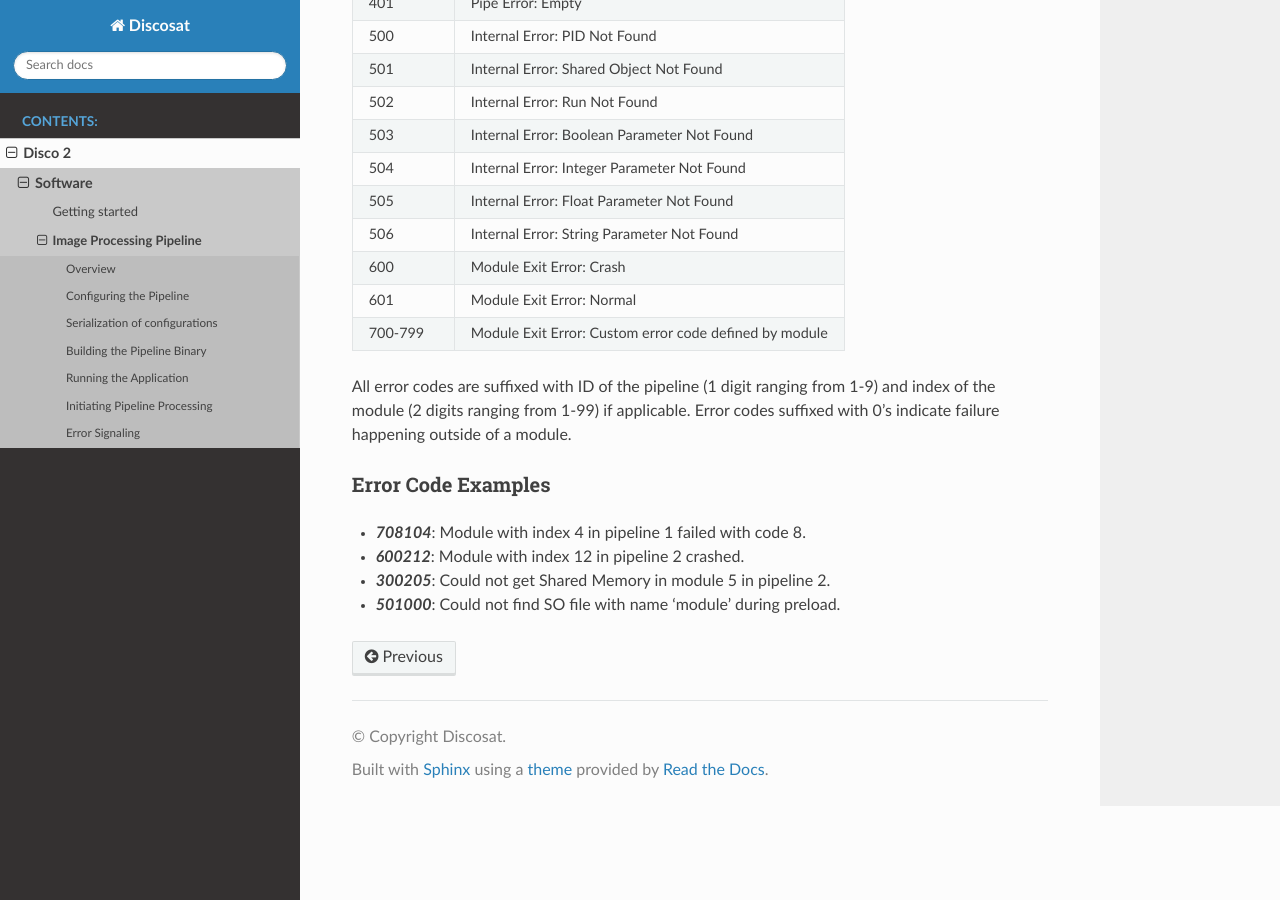
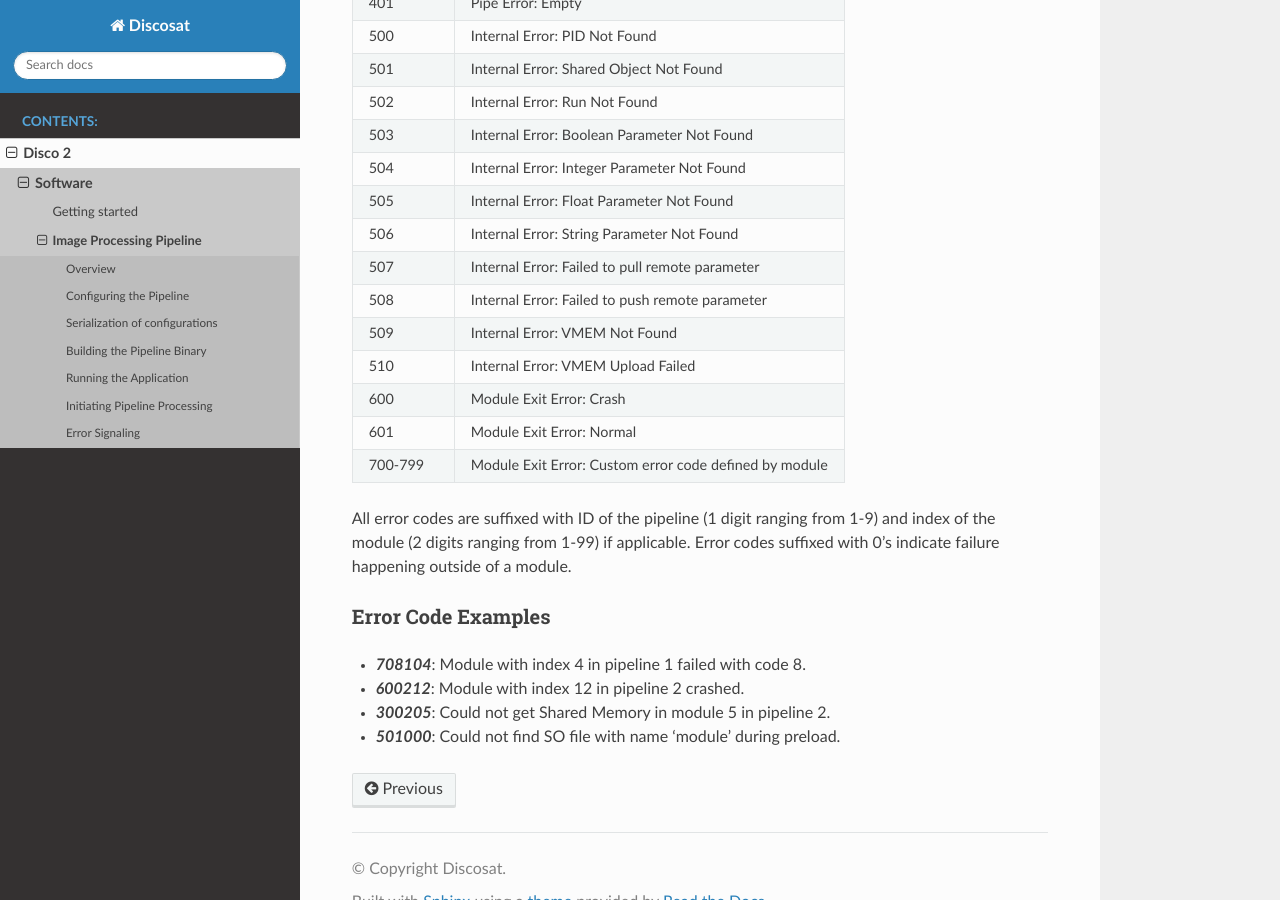
Before and after one commit to discosat/discosat.github.io, a Sphinx documentation site: the page built from doc/disco-2/software/image-processing-pipeline.md, in a window 1280 px wide and 900 px high, scrolled down 6849 px. Built offline with Sphinx 7.4.7 and the Read the Docs theme 2.0.0, drawn with Linux system fonts in a browser that asks for light colours; pages that are not in the unit, such as notebooks, are missing from menus.

Commit message:
Update error codes in image-processing-pipeline.md

```diff
--- a/doc/disco-2/software/image-processing-pipeline.md
+++ b/doc/disco-2/software/image-processing-pipeline.md
@@ -216,6 +216,10 @@ DIPP includes an integer parameter indicating the most recent cause of failure.
 | 504        | Internal Error: Integer Parameter Not Found            |
 | 505        | Internal Error: Float Parameter Not Found              |
 | 506        | Internal Error: String Parameter Not Found             |
+| 507        | Internal Error: Failed to pull remote parameter        |
+| 508        | Internal Error: Failed to push remote parameter        |
+| 509        | Internal Error: VMEM Not Found                         |
+| 510        | Internal Error: VMEM Upload Failed                     |
 | 600        | Module Exit Error: Crash                               |
 | 601        | Module Exit Error: Normal                              |
 | 700-799    | Module Exit Error: Custom error code defined by module |
```
